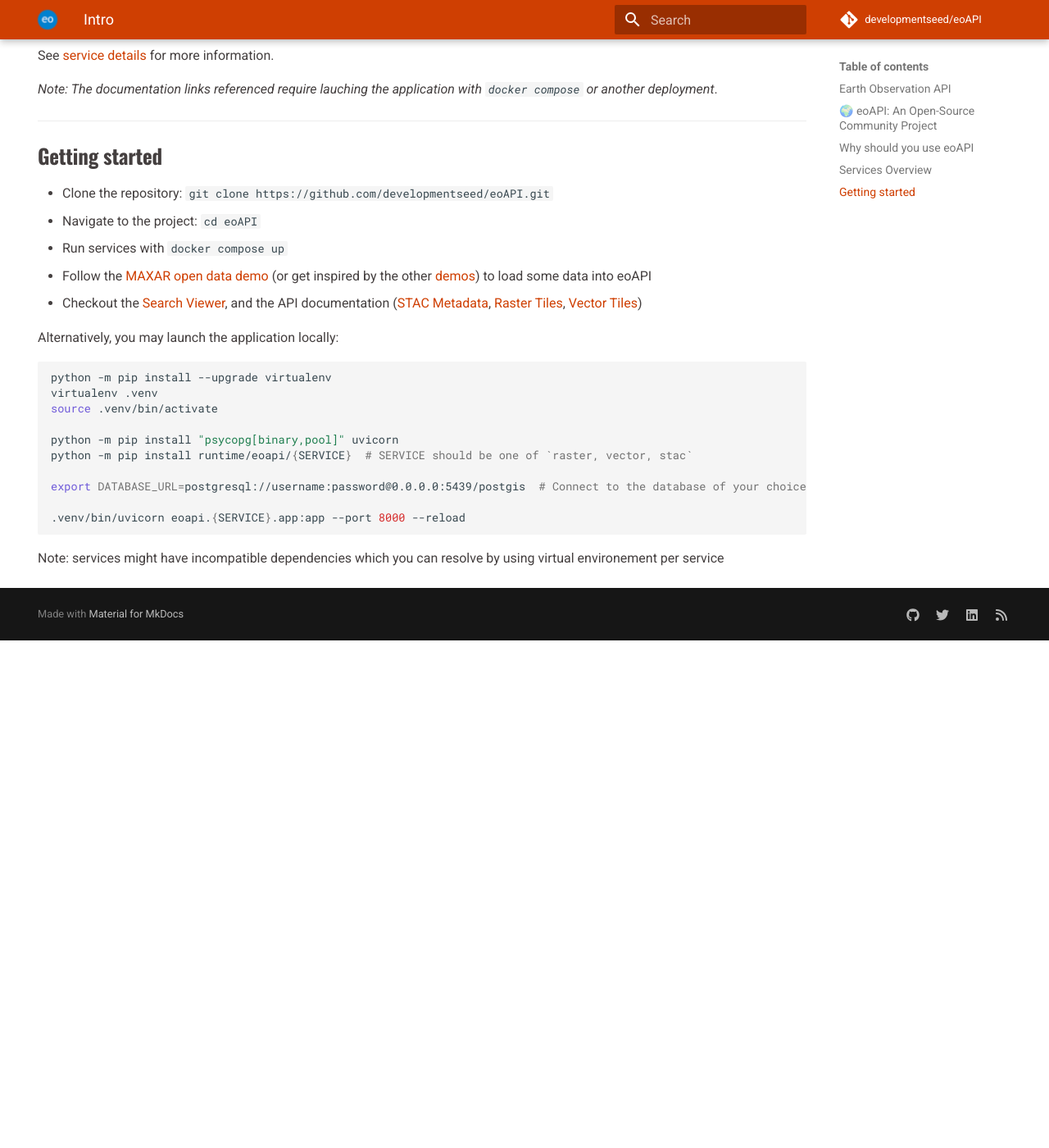
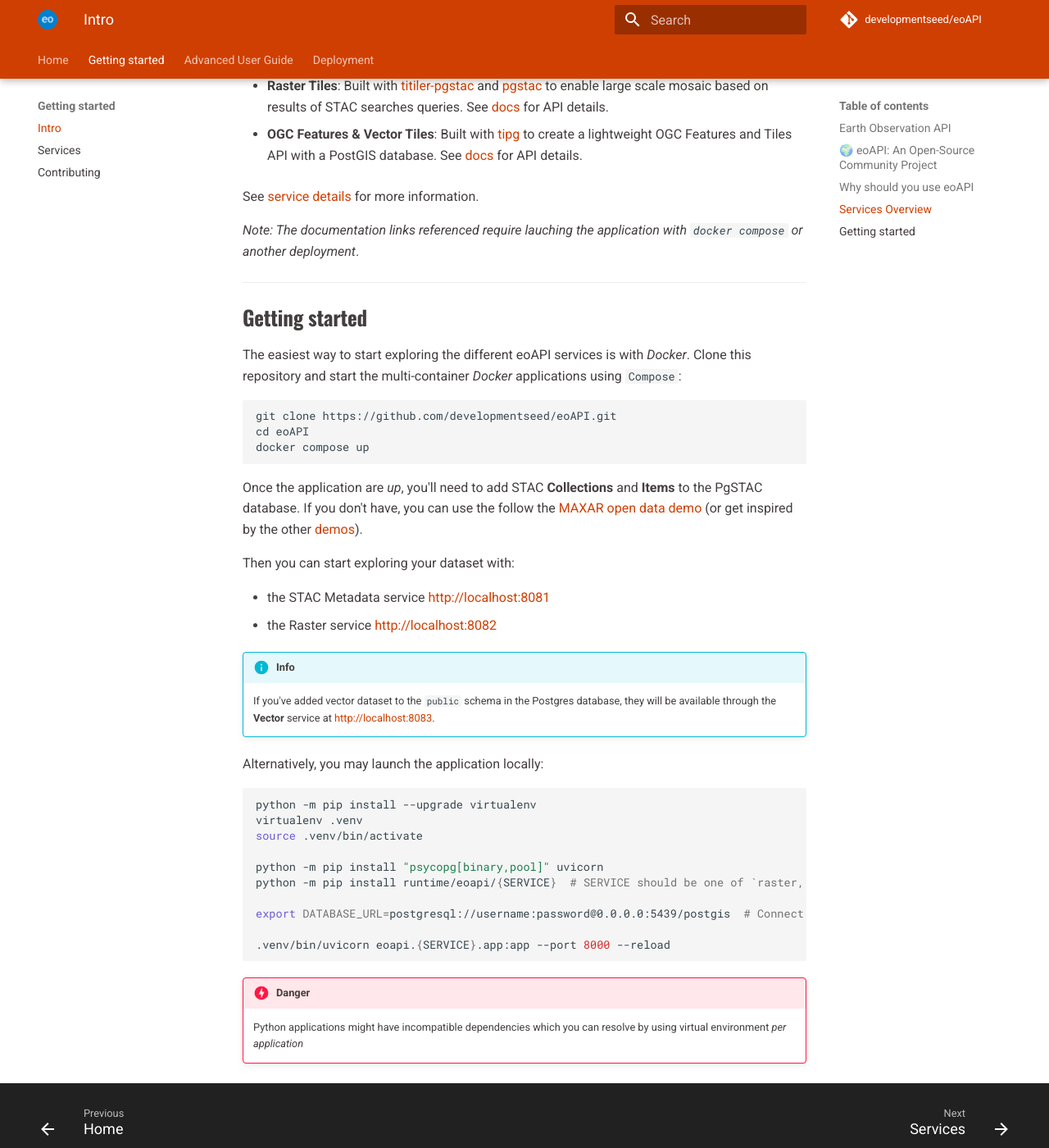
Before and after one commit to developmentseed/eoAPI, an MkDocs documentation site: the page built from docs/src/intro.md, in a window 1280 px wide and 1400 px high, scrolled down 1994 px. Shown: the whole window at 82% size. Built offline with MkDocs 1.6.1 and Material for MkDocs 9.7.7, drawn with Linux system fonts in a browser that asks for light colours; comment, search, counter and statistics services are not loaded; before the commit the page ends 2775 px from its top, so only the background shows below that.

Commit message:
refactor docs

````diff
--- a/docs/mkdocs.yml
+++ b/docs/mkdocs.yml
@@ -19,12 +19,14 @@
       link: "https://developmentseed.org/blog"
 
 nav:
-  - Home: "index.md"
-  - Intro: "intro.md"
-  - Services: "services.md"
-  - Deployment: "deployment.md"
-  - Contributing: "contributing.md"
-
+  - Home: index.md
+  - Getting started:
+    - intro.md
+    - Services: services.md
+    - Contributing: contributing.md
+  - Advanced User Guide:
+    - Customization: customization.md
+  - Deployment: deployment.md
 
 plugins:
   - search
@@ -36,16 +38,16 @@
   palette:
     primary: custom
     accent: deep orange
-
   features:
     - navigation.tabs
+    - navigation.tabs.sticky
     - navigation.instant
     - navigation.tracking
     - navigation.top
-    - navigation.expand
+    - navigation.footer
+    - navigation.sections
   favicon: img/favicon.ico
   logo: img/logo.png
-
 
 markdown_extensions:
   - admonition
@@ -59,7 +61,6 @@
   - pymdownx.caret:
       insert: false
   - pymdownx.details
-  - pymdownx.emoji
   - pymdownx.escapeall:
       hardbreak: true
       nbsp: true
@@ -73,3 +74,6 @@
   - pymdownx.tilde
   - toc:
       permalink: true
+  - pymdownx.emoji:
+      emoji_index: !!python/name:material.extensions.emoji.twemoji
+      emoji_generator: !!python/name:material.extensions.emoji.to_svg
--- a/docs/src/intro.md
+++ b/docs/src/intro.md
@@ -67,11 +62,25 @@
 
 ## Getting started
 
-- Clone the repository: `git clone https://github.com/developmentseed/eoAPI.git`
-- Navigate to the project: `cd eoAPI`
-- Run services with `docker compose up`
-- Follow the [MAXAR open data demo](https://github.com/vincentsarago/MAXAR_opendata_to_pgstac) (or get inspired by the other [demos](https://github.com/developmentseed/eoAPI/tree/main/demo)) to load some data into eoAPI
-- Checkout the [Search Viewer](http://localhost:8081/index.html), and the API documentation ([STAC Metadata](http://localhost:8081/docs), [Raster Tiles](http://localhost:8082/docs), [Vector Tiles](http://localhost:8083/api.html))
+The easiest way to start exploring the different eoAPI services is with *Docker*. Clone this repository and start the multi-container *Docker* applications using `Compose`:
+
+```
+git clone https://github.com/developmentseed/eoAPI.git
+cd eoAPI
+docker compose up
+```
+
+Once the application are *up*, you'll need to add STAC **Collections** and **Items** to the PgSTAC database. If you don't have, you can use the follow the [MAXAR open data demo](https://github.com/vincentsarago/MAXAR_opendata_to_pgstac) (or get inspired by the other [demos](https://github.com/developmentseed/eoAPI/tree/main/demo)).
+
+
+Then you can start exploring your dataset with:
+
+  - the STAC Metadata service [http://localhost:8081](http://localhost:8081)
+  - the Raster service [http://localhost:8082](http://localhost:8082)
+
+!!! info
+
+    If you've added vector dataset to the `public` schema in the Postgres database, they will be available through the **Vector** service at [http://localhost:8083](http://localhost:8083).
 
 Alternatively, you may launch the application locally:
 ```bash
@@ -87,4 +96,6 @@
 .venv/bin/uvicorn eoapi.{SERVICE}.app:app --port 8000 --reload
 ```
 
-Note: services might have incompatible dependencies which you can resolve by using virtual environement per service
+!!! danger
+
+    Python applications might have incompatible dependencies which you can resolve by using virtual environment *per application*
````
Also changed, not shown: other parts of docs/src/intro.md (+0 -5 lines), CONTRIBUTING.md (+15 -3 lines), docker-compose.official.yml (+6 -4 lines), docs/src/contributing.md (+15 -6 lines), docs/src/customization.md (added, +67 -0 lines), docs/src/deployment.md (+2 -2 lines), docs/src/services.md (+79 -33 lines), README.md.
